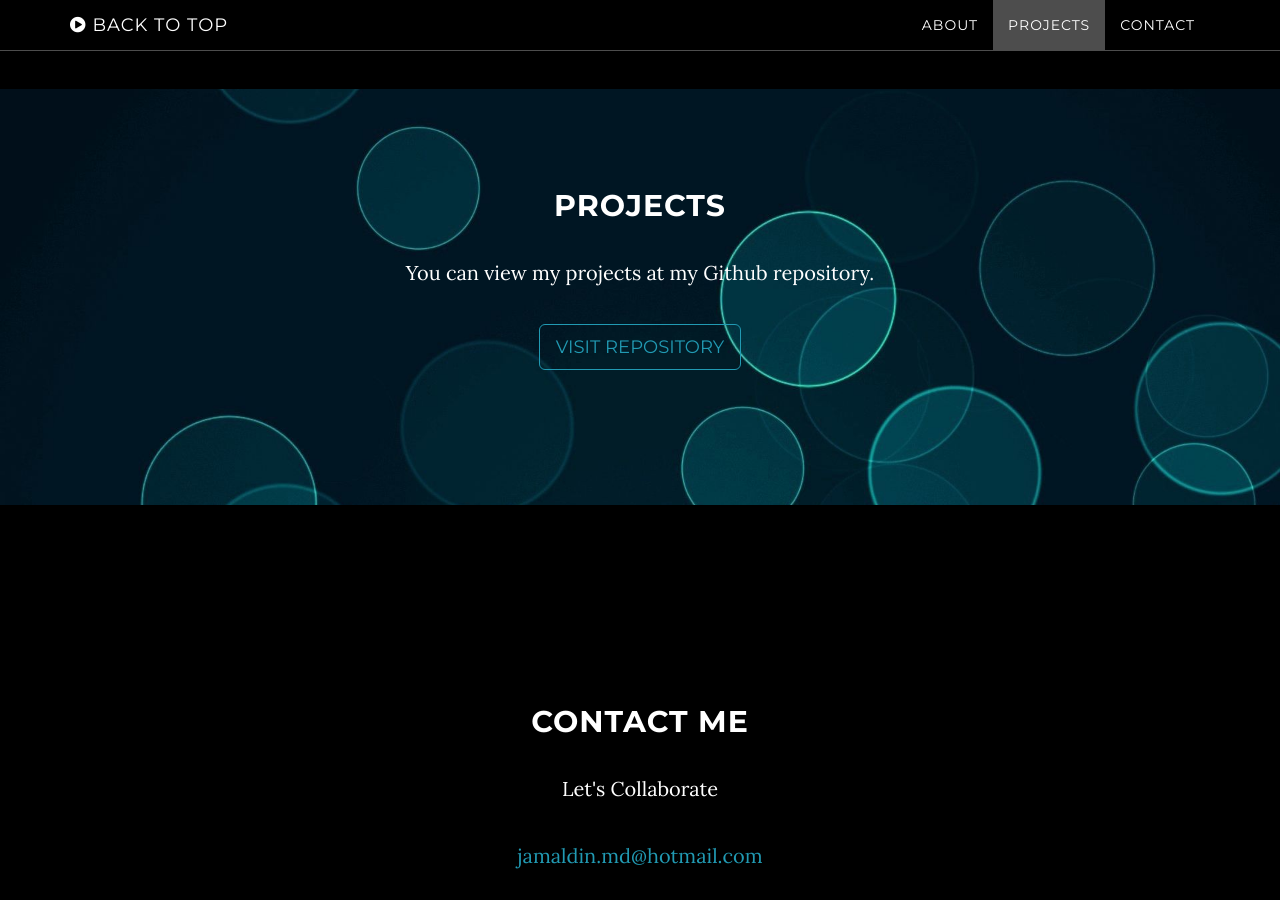
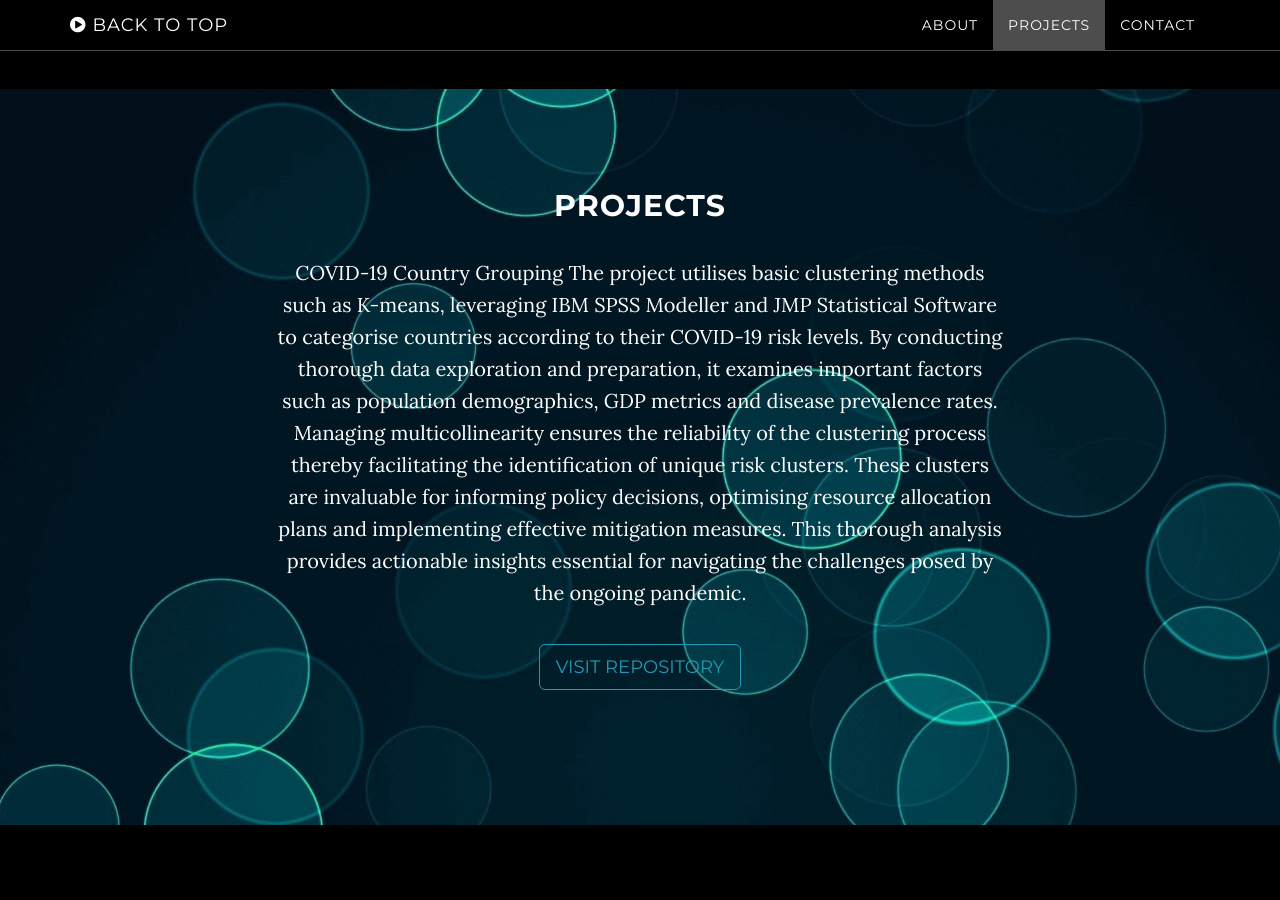
Before and after one commit to Md-Khid/Md-Khid, a Jekyll site: the page built from index.html, in a window 1280 px wide and 900 px high, scrolled down 1890 px. Built offline with Jekyll 4.4.1, drawn with Linux system fonts in a browser that asks for light colours.

Commit message:
Update download.html

```diff
--- a/_includes/download.html
+++ b/_includes/download.html
@@ -9,8 +9,16 @@
         <div class="container">
           <div class="col-lg-8 col-lg-offset-2">
             <h2>Projects</h2>
-            <p>You can view my projects at my Github repository.<p>
-            <a href="http://startbootstrap.com/template-overviews/grayscale/" class="btn btn-default btn-lg">Visit Repository</a> </div>
+            <p>COVID-19 Country Grouping
+The project utilises basic clustering methods such as K-means, leveraging IBM SPSS Modeller
+              and JMP Statistical Software to categorise countries according to their COVID-19 risk levels.
+              By conducting thorough data exploration and preparation, it examines important factors such as
+              population demographics, GDP metrics and disease prevalence rates. Managing multicollinearity ensures
+              the reliability of the clustering process thereby facilitating the identification of unique risk clusters.
+              These clusters are invaluable for informing policy decisions, optimising resource allocation plans and
+              implementing effective mitigation measures. This thorough analysis provides actionable insights essential
+              for navigating the challenges posed by the ongoing pandemic.<p>
+            <a href="https://github.com/Md-Khid" class="btn btn-default btn-lg">Visit Repository</a> </div>
         </div>
       </div>
     </section>
```
